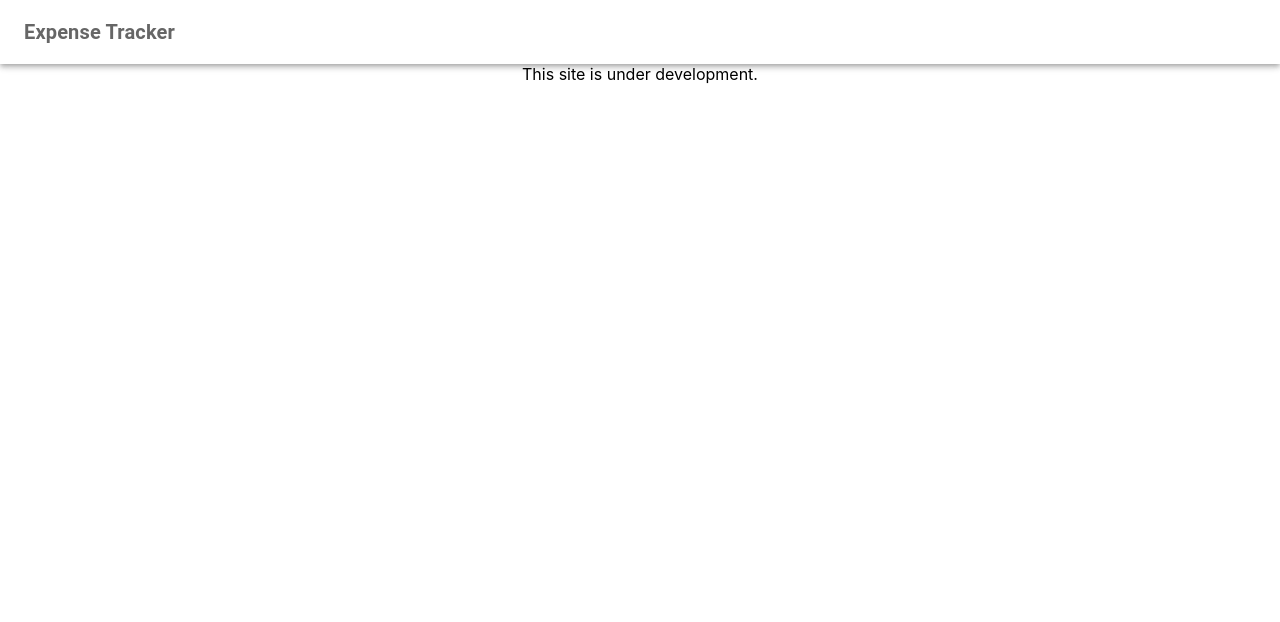
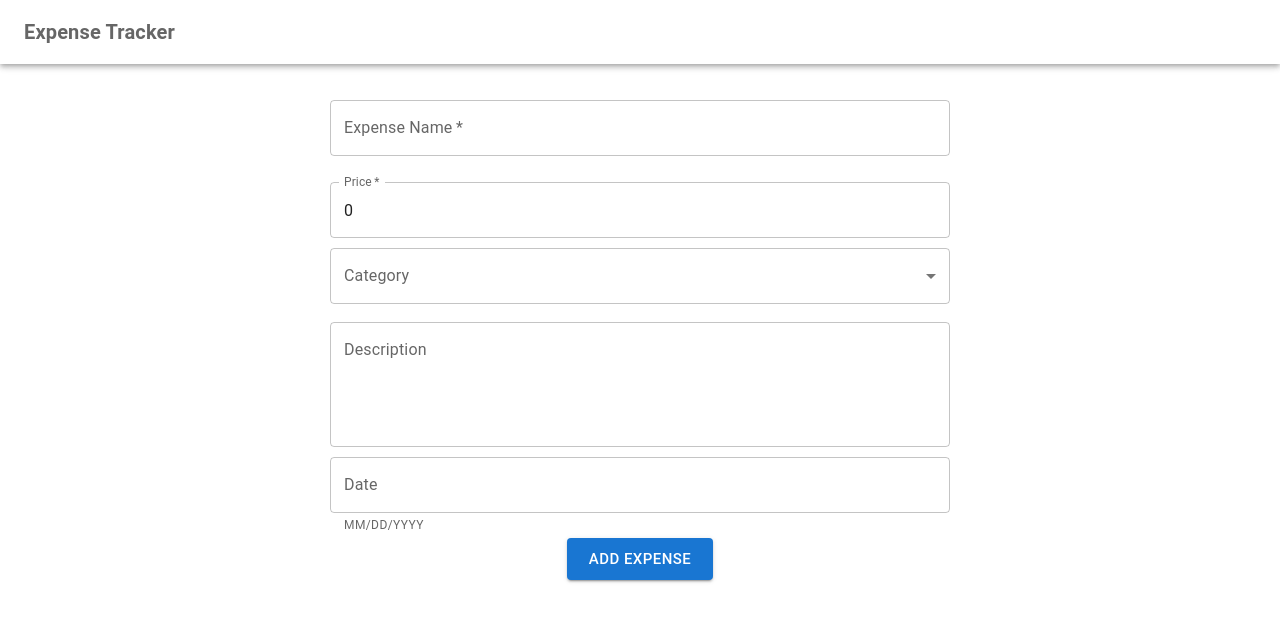
Before and after one commit to siddharthgarewal/Expense-Tracker, a React (Create React App) app: page / in a window 1280 px wide. Shown: the top 622 px of the page. Built offline with nearby package versions, Linux system fonts and the light colour scheme.

Commit message:
feat: expense form added

```diff
--- a/package.json
+++ b/package.json
@@ -5,7 +5,9 @@
   "dependencies": {
     "@emotion/react": "^11.11.4",
     "@emotion/styled": "^11.11.0",
+    "@mui/icons-material": "^5.15.12",
     "@mui/material": "^5.15.12",
+    "@mui/x-date-pickers": "^6.19.6",
     "@testing-library/jest-dom": "^5.17.0",
     "@testing-library/react": "^13.4.0",
     "@testing-library/user-event": "^13.5.0",
@@ -13,6 +15,7 @@
     "@types/node": "^16.18.86",
     "@types/react": "^18.2.63",
     "@types/react-dom": "^18.2.20",
+    "dayjs": "^1.11.10",
     "firebase": "^10.8.1",
     "react": "^18.2.0",
     "react-dom": "^18.2.0",
@@ -43,5 +46,8 @@
       "last 1 firefox version",
       "last 1 safari version"
     ]
+  },
+  "devDependencies": {
+    "@types/react-dates": "^21.8.6"
   }
 }
--- a/src/App.css
+++ b/src/App.css
@@ -1,3 +1,11 @@
 .App {
-  text-align: center;
+  display: flex;
+  flex-direction: column;
+  justify-content: center;
+
+  .subpart {
+    display: flex;
+    justify-content: center;
+    padding: 20px;
+  }
 }
--- a/src/App.tsx
+++ b/src/App.tsx
@@ -1,11 +1,14 @@
 import "./App.css";
+import ExpenseForm from "./components/add-expense-form/ExpenseForm";
 import Header from "./components/header/Header";
 
 function App() {
   return (
     <div className="App">
       <Header />
-      This site is under development.
+      <div className="subpart">
+        <ExpenseForm />
+      </div>
     </div>
   );
 }
--- /dev/null
+++ b/src/components/add-expense-form/ExpenseForm.css
@@ -0,0 +1,13 @@
+.formContainer {
+  display: flex;
+  flex-direction: column;
+  gap: 2px;
+  align-items: center;
+  width: 50%;
+}
+
+@media (max-width: 577px) {
+  .formContainer {
+    width: 80%;
+  }
+}
--- /dev/null
+++ b/src/components/add-expense-form/ExpenseForm.tsx
@@ -0,0 +1,106 @@
+import { useState } from "react";
+import TextField from "@mui/material/TextField";
+import Button from "@mui/material/Button";
+import Select from "@mui/material/Select";
+import MenuItem from "@mui/material/MenuItem";
+import FormControl from "@mui/material/FormControl";
+import InputLabel from "@mui/material/InputLabel";
+import { LocalizationProvider, DatePicker } from "@mui/x-date-pickers";
+import { AdapterDayjs } from "@mui/x-date-pickers/AdapterDayjs";
+import { FormData, categories } from "./expenseForm.type";
+import "./ExpenseForm.css";
+
+const ExpenseForm = () => {
+  const [formData, setFormData] = useState<FormData>({
+    expenseName: "",
+    price: 0,
+    category: "",
+    description: "",
+    date: null,
+  });
+
+  const handleSubmit = (event: { preventDefault: () => void }) => {
+    event.preventDefault();
+    console.log("Form Submitted:", formData);
+  };
+
+  const handleChange = (event: { target: { name: any; value: any } }) => {
+    setFormData({ ...formData, [event.target.name]: event.target.value });
+  };
+
+  const handleDateChange = (date: any) => {
+    setFormData({ ...formData, date });
+  };
+
+  return (
+    <form className="formContainer" onSubmit={handleSubmit}>
+      <TextField
+        label="Expense Name"
+        name="expenseName"
+        value={formData.expenseName}
+        onChange={handleChange}
+        fullWidth
+        margin="normal"
+        required
+      />
+      <TextField
+        label="Price"
+        name="price"
+        value={formData.price}
+        onChange={handleChange}
+        fullWidth
+        margin="normal"
+        type="number"
+        required
+      />
+      <FormControl fullWidth>
+        <InputLabel id="category-label">Category</InputLabel>
+        <Select
+          labelId="category-label"
+          id="category"
+          name="category"
+          value={formData.category}
+          onChange={handleChange}
+          label="Category"
+          required
+        >
+          {categories.map((category: string) => {
+            return (
+              <MenuItem key={category} value={category}>
+                {category}
+              </MenuItem>
+            );
+          })}
+        </Select>
+      </FormControl>
+      <TextField
+        label="Description"
+        name="description"
+        value={formData.description}
+        onChange={handleChange}
+        fullWidth
+        multiline
+        rows={4}
+        margin="normal"
+      />
+      <LocalizationProvider dateAdapter={AdapterDayjs}>
+        <DatePicker
+          label="Date"
+          slotProps={{
+            textField: {
+              helperText: "MM/DD/YYYY",
+            },
+          }}
+          value={formData.date}
+          onChange={handleDateChange}
+          sx={{ width: "100%" }}
+        />
+      </LocalizationProvider>
+      <Button type="submit" variant="contained" color="primary" size="large">
+        Add Expense
+      </Button>
+    </form>
+  );
+};
+
+export default ExpenseForm;
--- /dev/null
+++ b/src/components/add-expense-form/expenseForm.type.ts
@@ -0,0 +1,23 @@
+export interface FormData {
+  expenseName: string;
+  price: number;
+  category: string;
+  description: string;
+  date: Date | null;
+}
+
+export const categories = [
+  "Food",
+  "Transportation",
+  "Entertainment",
+  "Rent",
+  "Groceries",
+  "Home and utilities",
+  "Insurance",
+  "Bills & emis",
+  "Education",
+  "Health and personal care",
+  "Shopping",
+  "Travel",
+  "Memberships",
+];
```
Also changed, not shown: 1 other file (tests, documents, lock files or other folders).
